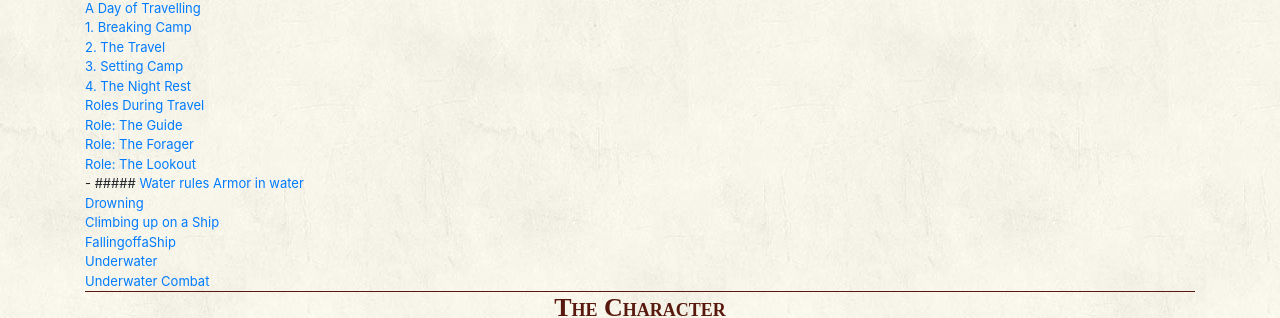
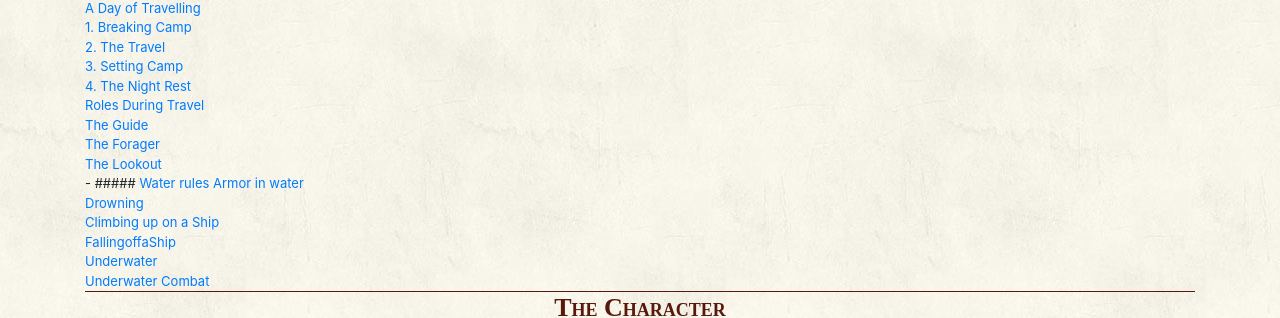
Before and after one commit to kvarak/dnd, a Jekyll site: the page built from docs/_Rules/husregler.md, in a window 1280 px wide and 900 px high, scrolled down 693 px. Shown: the part 143-461 px from the top of the window. Built offline with Jekyll 4.4.1, drawn with Linux system fonts in a browser that asks for light colours; nearby versions of some CDN libraries; some web fonts are replaced; Markdown is read by kramdown in place of the engine named in the settings; some of the changed text lies outside the part shown.

Commit message:
update travel roles

```diff
--- a/docs/_Rules/husregler.md
+++ b/docs/_Rules/husregler.md
@@ -61,9 +61,9 @@
   <a href="#internal-SettingCamp">3. Setting Camp</a><br/>
   <a href="#internal-TheNightRest">4. The Night Rest</a><br/>
   <a href="#internal-RolesDuringTravel">Roles During Travel</a><br/>
-  <a href="#internal-RoleTheGuide">Role: The Guide</a><br/>
-  <a href="#internal-RoleTheForager">Role: The Forager</a><br/>
-  <a href="#internal-RoleTheLookout">Role: The Lookout</a><br/>
+  <a href="#internal-RoleTheGuide">The Guide</a><br/>
+  <a href="#internal-RoleTheForager">The Forager</a><br/>
+  <a href="#internal-RoleTheLookout">The Lookout</a><br/>
 
 - ##### <a href="#internal-water">Water rules</a>
   <a href="#internal-Armorinwater">Armor in water</a><br/>
@@ -455,7 +455,7 @@
 
 <div class="columnsthree">
 
-- ### <a class="internal-link" name="internal-RoleTheGuide">Role: The Guide</a>
+- ### <a class="internal-link" name="internal-RoleTheGuide">The Guide</a>
   The guide makes sure everyone is heading in the right direction and avoids obstacles. If the guide fails, the journey will take longer.
 
   When setting camp the guide rolls an Intelligence check using the DCs on the Guidance table. Cartography tools and the Survival skill will help you be a better guide.
@@ -480,7 +480,7 @@
 
   </div>
 
-- ### <a class="internal-link" name="internal-RoleTheForager">Role: The Forager</a>
+- ### <a class="internal-link" name="internal-RoleTheForager">The Forager</a>
   The forager finds food and water for the travelling party. If the forager fails, you can run out of essential supplies long before the journey reaches its destination — so make sure to pack plentiful supplies before you embark if you don't have a skilled forager.
 
   Roll an Wisdom check using the DCs on the Foraging table at the end of the day to see how much food and water you were able to hunt throughout the day. Hunting equipment and the Survival skill will help you forage.
@@ -505,7 +505,7 @@
 
   Additionally a character can forage for herbs. See the section for <a href="herbalism.html">Herbalism</a> for how that works.
 
-- ### <a class="internal-link" name="internal-RoleTheLookout">Role: The Lookout</a>
+- ### <a class="internal-link" name="internal-RoleTheLookout">The Lookout</a>
   The lookout ranges ahead during the day's travel and keeps an eye out for dangers. If the lookout fails, you may be ambushed by enemies and other hazards.
 
   If you are the lookout, you're responsible for making any perception checks during the day to spot incoming risks and dangers.
```
